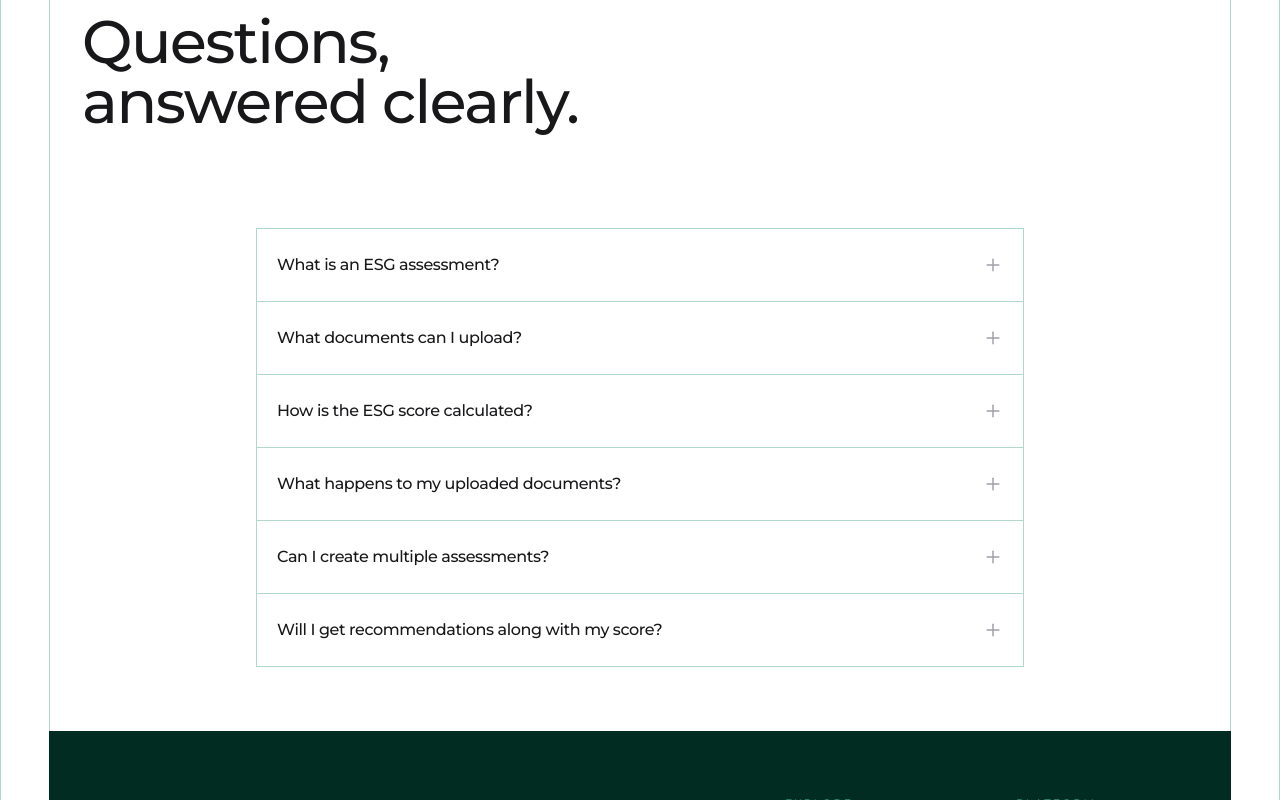
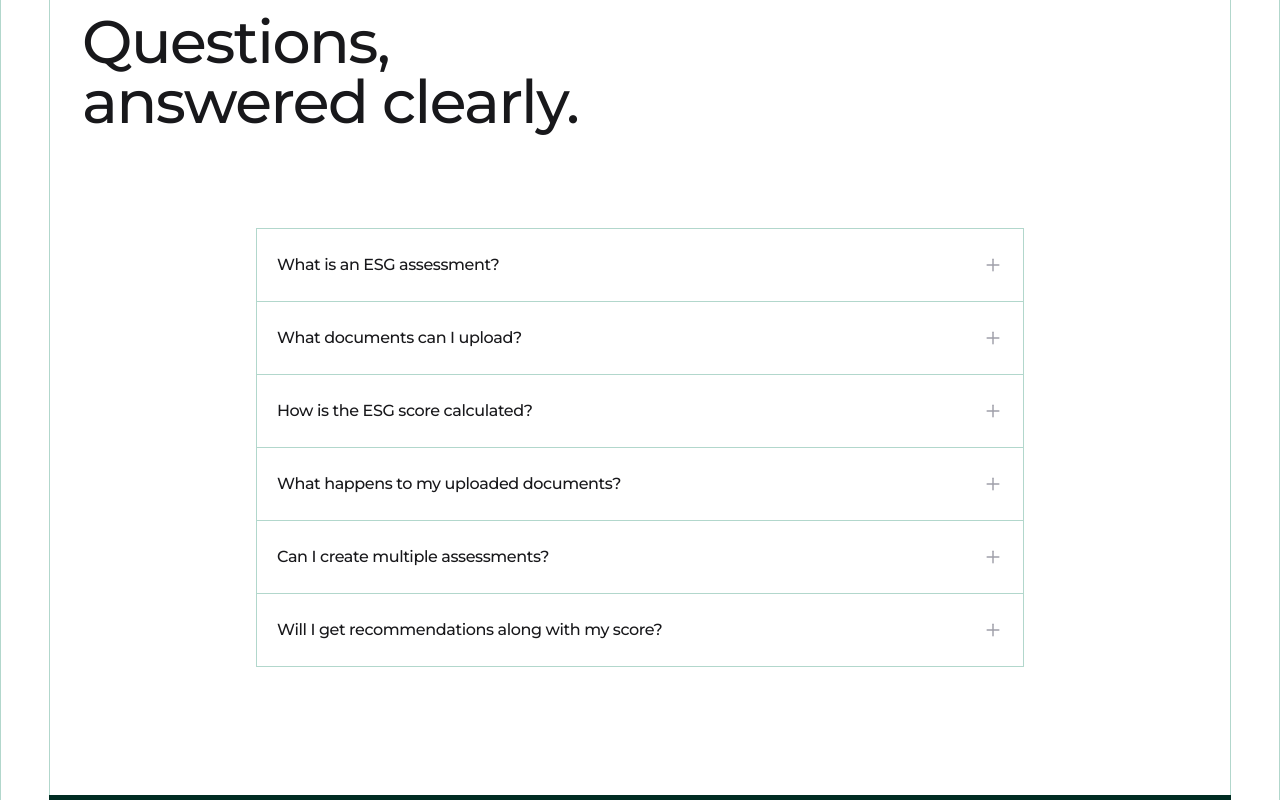
Before and after one commit to Alorik/verde, a Next.js app: page /dashboard in a window 1280 px wide. Shown: the part 3540-4340 px from the top of the page. Built offline with nearby package versions, Linux system fonts and the light colour scheme; no server answers.

Commit message:
space fixes

```diff
--- a/components/dashboard/FAQSection.tsx
+++ b/components/dashboard/FAQSection.tsx
@@ -41,7 +41,7 @@ export default function FAQSection() {
   const [openIndex, setOpenIndex] = useState<number | null>(null);
 
   return (
-    <section className="border-x border-emerald-700/30 bg-white">
+    <section className="border-x border-emerald-700/30 bg-white ">
       {/* Sticky Section Label */}
       <p className="sticky top-16 z-10 border-b border-emerald-700/30 bg-white px-4 py-3 text-xs font-medium uppercase tracking-[0.2em] text-zinc-900 sm:px-6 md:px-8">
         FAQ
@@ -57,7 +57,7 @@ export default function FAQSection() {
       </div>
 
       {/* FAQ */}
-      <div className="mx-auto flex flex-col items-center px-4 pb-12 sm:px-6 md:px-8 md:pb-16">
+      <div className="mx-auto flex flex-col items-center px-4  sm:px-6 md:px-8 md:pb-32 ">
         <div className="mt-14 w-full max-w-3xl border border-emerald-700/30 sm:mt-20 md:mt-24">
           {faqs.map((faq, index) => {
             const isOpen = openIndex === index;
```
